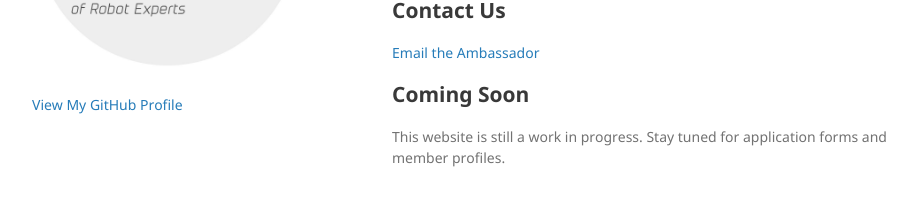
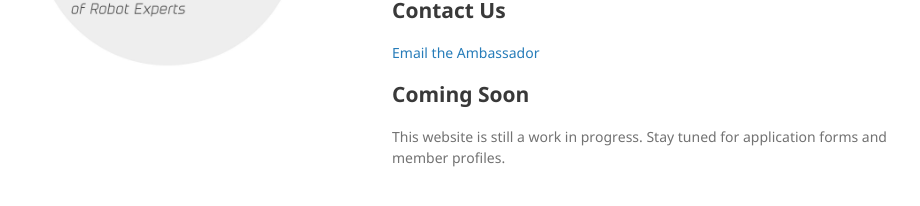
Before and after one commit to robotmak3rs/robotmak3rs.github.io, a Jekyll site: the page built from index.md, in a window 1280 px wide. Shown: the part 310-516 px from the top of the page, without its empty margins (178-1098 px from the left). Built offline with Jekyll 4.4.1, drawn with Linux system fonts in a browser that asks for light colours; the repository's description, which GitHub fills in, is left out.

Commit message:
removed tagline

```diff
--- a/_layouts/default.html
+++ b/_layouts/default.html
@@ -20,14 +20,14 @@
           <img src="{{site.logo | relative_url}}" alt="Logo" />
         {% endif %}
 
-        <p>{{ site.description | default: site.github.project_tagline }}</p>
+<!--        <p>{{ site.description | default: site.github.project_tagline }}</p>-->
 
         {% if site.github.is_project_page %}
         <p class="view"><a href="{{ site.github.repository_url }}">View the Project on GitHub <small>{{ site.github.repository_nwo }}</small></a></p>
         {% endif %}
 
         {% if site.github.is_user_page %}
-        <p class="view"><a href="{{ site.github.owner_url }}">View My GitHub Profile</a></p>
+<!--        <p class="view"><a href="{{ site.github.owner_url }}">View My GitHub Profile</a></p>-->
         {% endif %}
 
 <!--        {% if site.show_downloads %}
```
